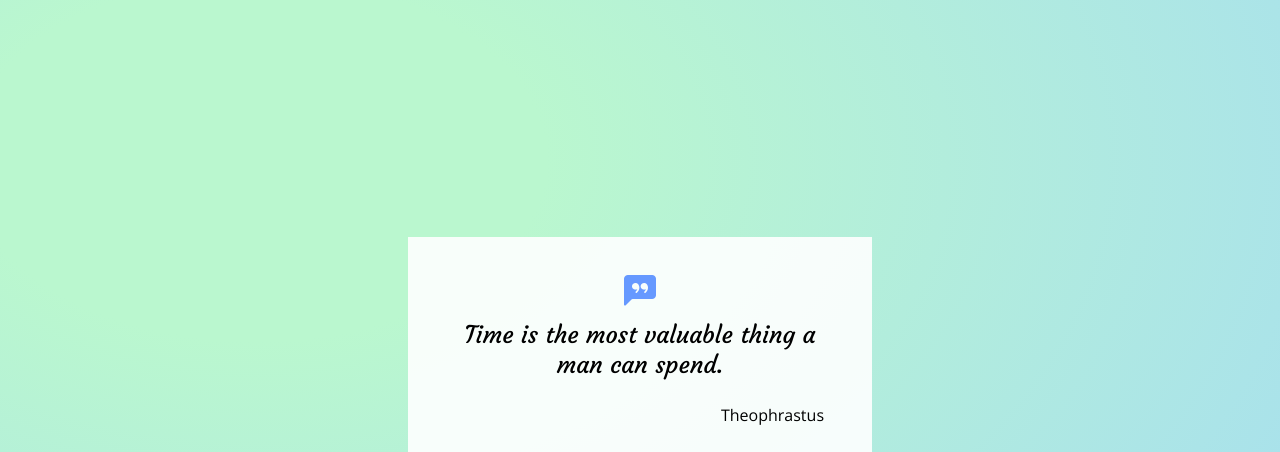
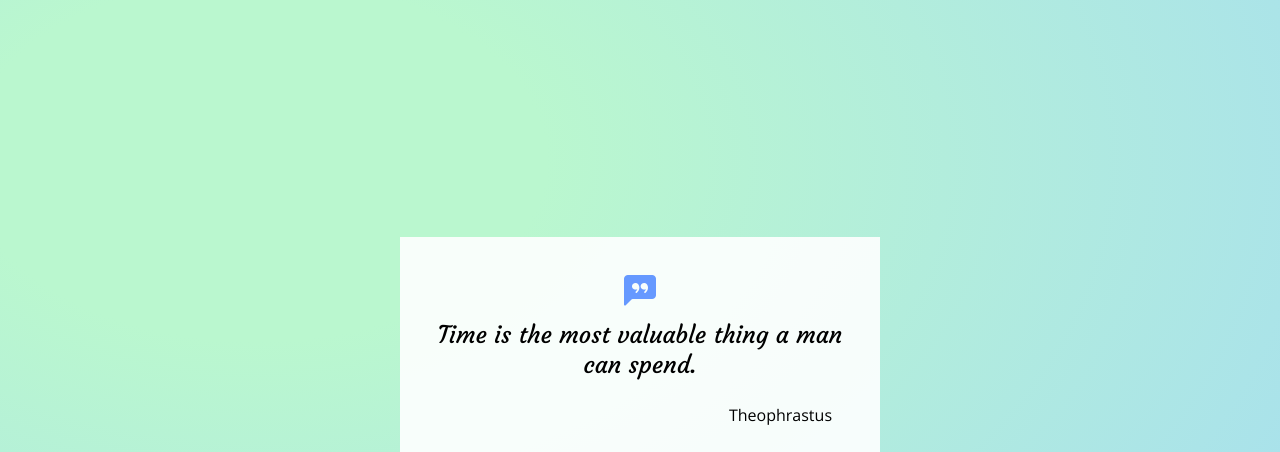
Before and after one commit to aburto22/random-quote-machine, a website: page index.html in a window 1280 px wide. Shown: the top 452 px of the page. Drawn offline with nearby package versions, Linux system fonts and the light colour scheme.

Commit message:
adjustments to layout

```diff
--- a/package.json
+++ b/package.json
@@ -1,5 +1,7 @@
 {
   "devDependencies": {
+    "@babel/cli": "^7.16.0",
+    "@babel/core": "^7.16.0",
     "@babel/preset-env": "^7.13.15",
     "@babel/preset-react": "^7.13.13"
   }
--- a/script-compiled.js
+++ b/script-compiled.js
@@ -8,7 +8,7 @@ function _unsupportedIterableToArray(o, minLen) { if (!o) return; if (typeof o =
 
 function _arrayLikeToArray(arr, len) { if (len == null || len > arr.length) len = arr.length; for (var i = 0, arr2 = new Array(len); i < len; i++) { arr2[i] = arr[i]; } return arr2; }
 
-function _iterableToArrayLimit(arr, i) { if (typeof Symbol === "undefined" || !(Symbol.iterator in Object(arr))) return; var _arr = []; var _n = true; var _d = false; var _e = undefined; try { for (var _i = arr[Symbol.iterator](), _s; !(_n = (_s = _i.next()).done); _n = true) { _arr.push(_s.value); if (i && _arr.length === i) break; } } catch (err) { _d = true; _e = err; } finally { try { if (!_n && _i["return"] != null) _i["return"](); } finally { if (_d) throw _e; } } return _arr; }
+function _iterableToArrayLimit(arr, i) { var _i = arr == null ? null : typeof Symbol !== "undefined" && arr[Symbol.iterator] || arr["@@iterator"]; if (_i == null) return; var _arr = []; var _n = true; var _d = false; var _s, _e; try { for (_i = _i.call(arr); !(_n = (_s = _i.next()).done); _n = true) { _arr.push(_s.value); if (i && _arr.length === i) break; } } catch (err) { _d = true; _e = err; } finally { try { if (!_n && _i["return"] != null) _i["return"](); } finally { if (_d) throw _e; } } return _arr; }
 
 function _arrayWithHoles(arr) { if (Array.isArray(arr)) return arr; }
 
--- a/style.scss
+++ b/style.scss
@@ -1,3 +1,7 @@
+* {
+  box-sizing: border-box;
+}
+
 body {
   background-image: radial-gradient(farthest-corner at 20% 20%, hsl(140, 80%, 85%) 20%, hsl(200, 80%, 80%));
   margin: 0;
@@ -5,22 +9,29 @@ body {
   font-family: 'Open Sans', sans-serif;
 }
 
+main {
+  width: 100%;
+  min-height: 100vh;
+}
+
 #container {
   display: flex;
-  align-items: center;
-  justify-content: center;
-  width: 80vw;
-  height: 100vh;
+  flex-direction: column;
+  justify-content: space-around;
+  width: 100%;
+  min-height: 100vh;
   margin: auto;
 }
 
 #quote-box {
   padding: 2rem 2rem 1rem 2rem;
   max-width: 90%;
-  width: 400px;
+  width: 30rem;
   background-color: rgba(255, 255, 255, 0.9);
   opacity: 0;
   transition: opacity 500ms;
+  margin: 1rem auto;
+  flex-shrink: 1;
 
   #quote-icon {
     text-align: center;
@@ -55,6 +66,7 @@ body {
     color: white;
     background-color: hsl(210, 100%, 60%);
     border: none;
+    padding: 0.5rem 1rem;
 
     &:hover {
       background-color: hsl(200, 100%, 60%);
@@ -68,7 +80,7 @@ body {
   #tweet-quote {
     font-size: 1.5rem;
     padding: 0.3rem 0.5rem;
-    border-radius: 5px;
+    border-radius: 0.25rem;
     color: white;
     background-color: hsl(210, 100%, 60%);
 
```
Also changed, not shown: style.css, 2 other files.
